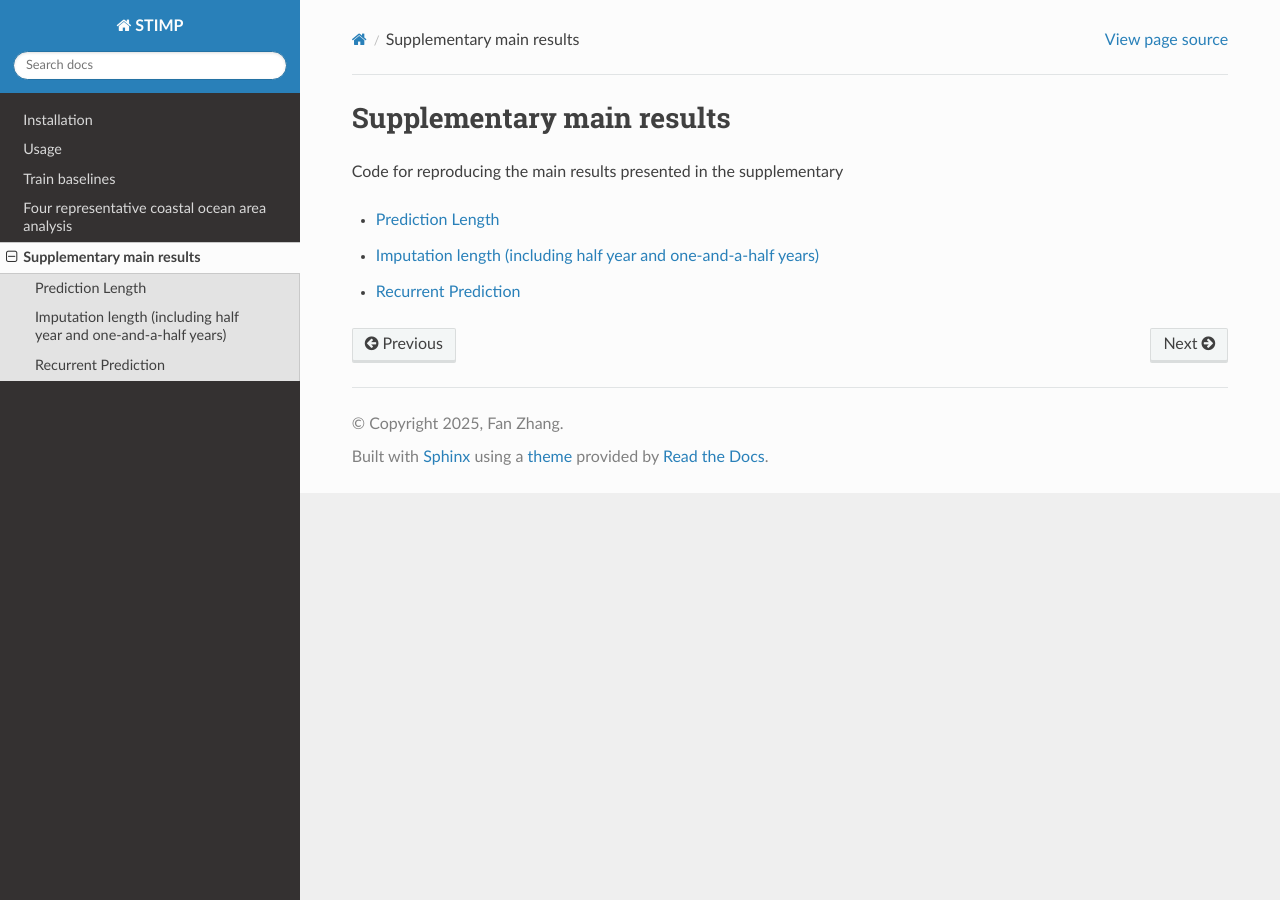
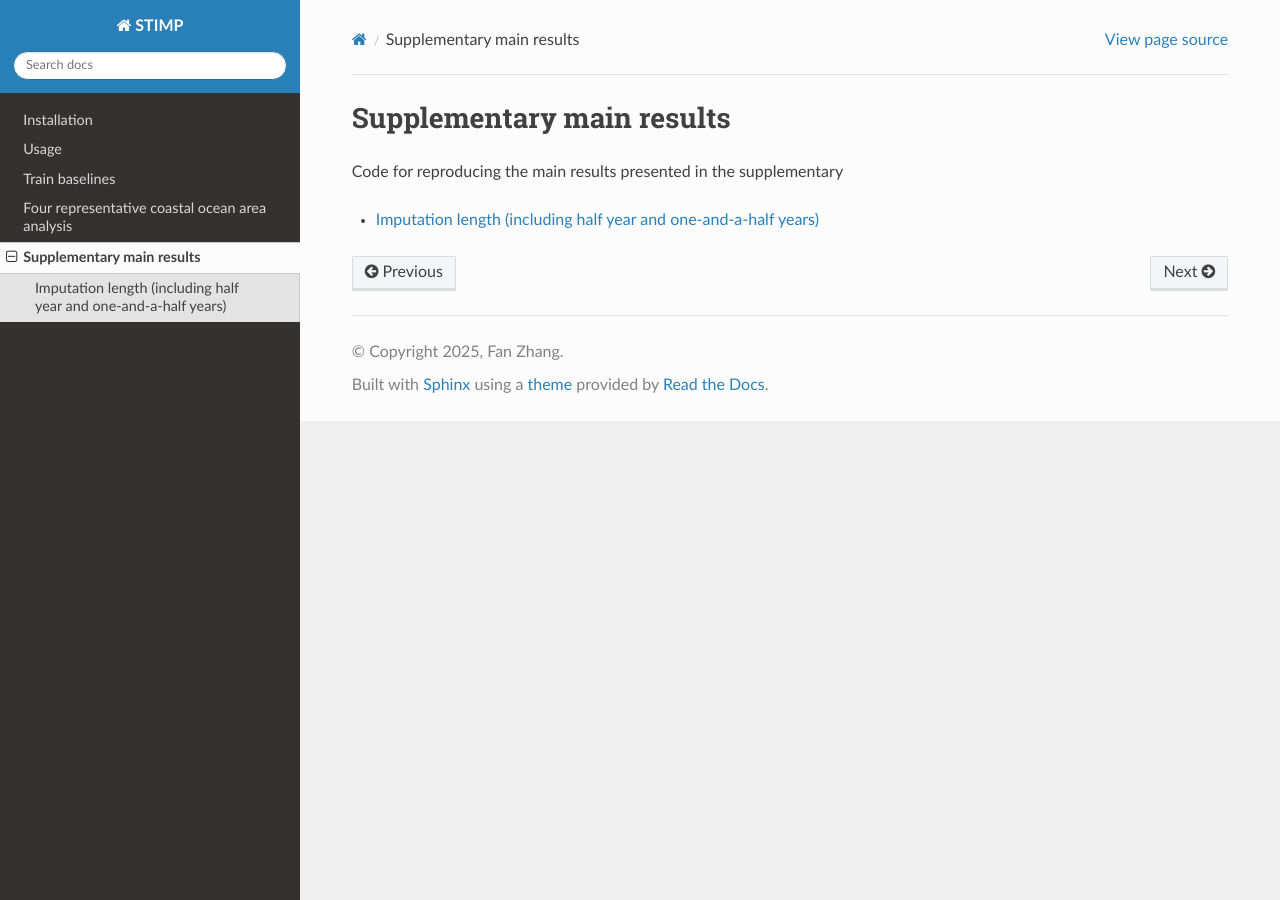
Before and after one commit to Ryanfzhang/STIMP-tutorials, a Sphinx documentation site: the page built from docs/source/supplementary/index.rst, in a window 1280 px wide. Built offline with Sphinx 7.4.7 and the Read the Docs theme 3.1.0, drawn with Linux system fonts in a browser that asks for light colours; pages that are not in the unit, such as notebooks, are missing from menus.

Commit message:
Update index.rst

```diff
--- a/docs/source/supplementary/index.rst
+++ b/docs/source/supplementary/index.rst
@@ -7,6 +7,5 @@ Code for reproducing the main results presented in the supplementary
 .. toctree::
    :maxdepth: 2
 
-   prediction_length/index.rst
+
    imputation_length/index.rst
-   recurrent_prediction/index.rst
```
